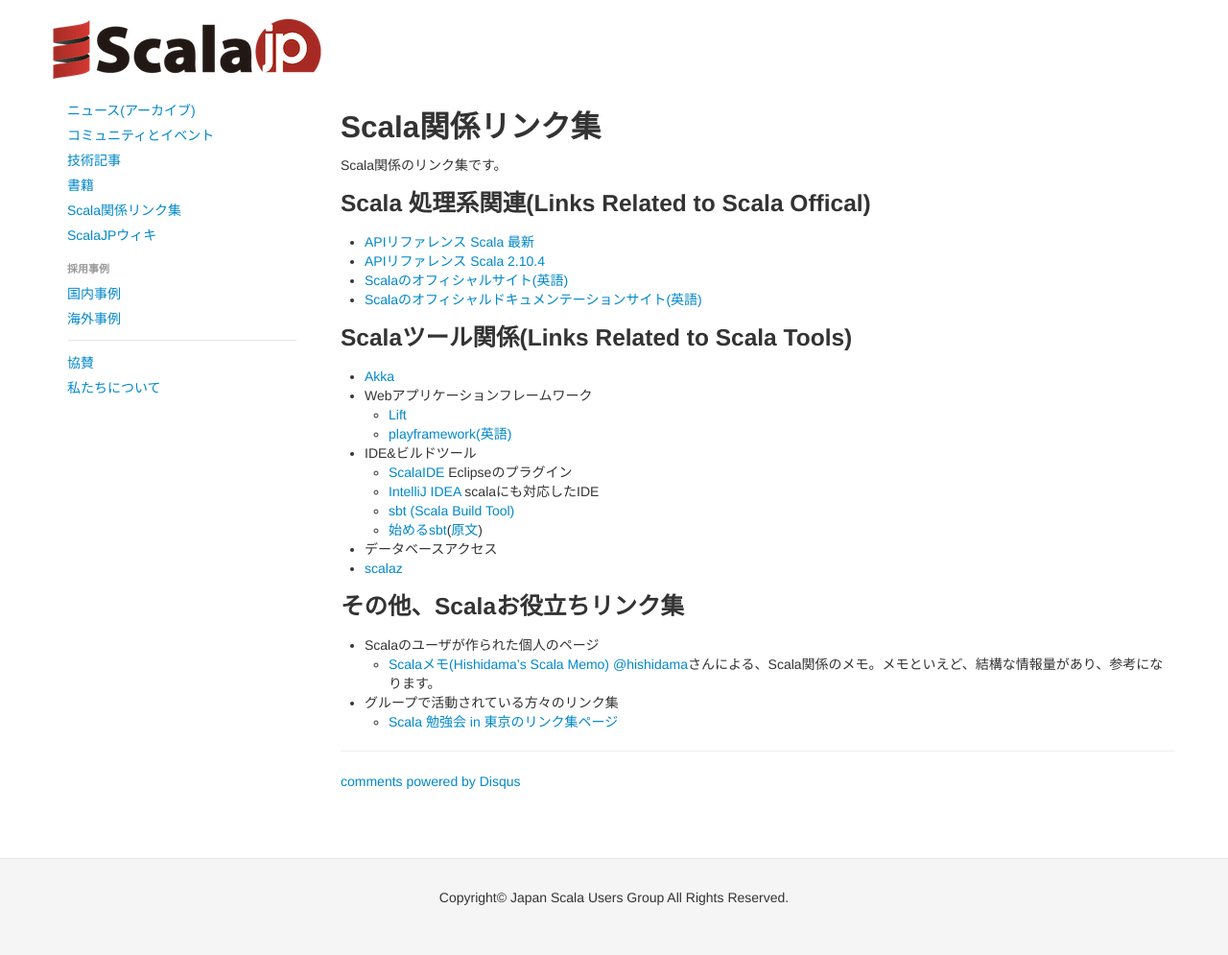
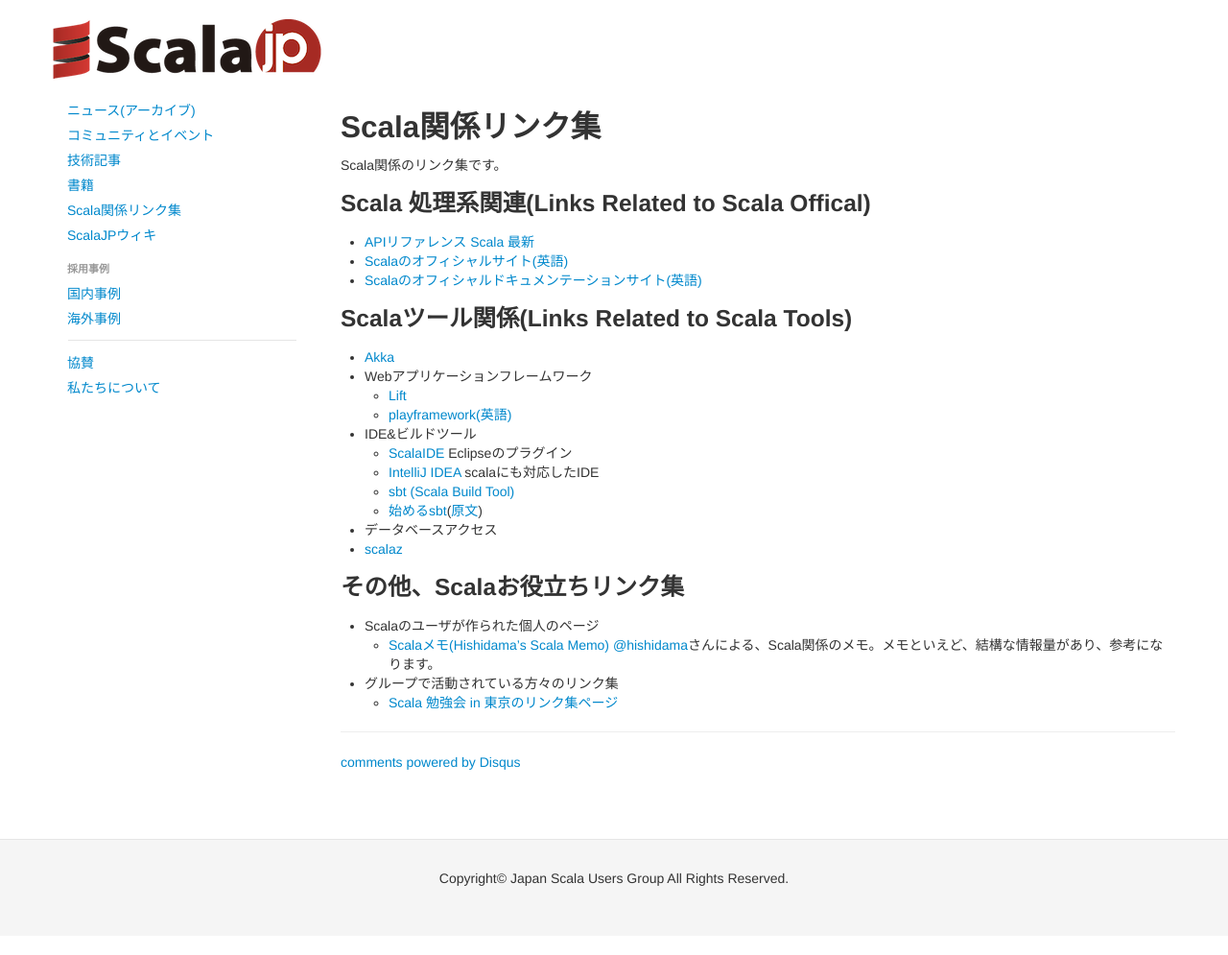
Before and after one commit to scalajp/scalajp, a Jekyll site: the page built from links.md, in a window 1280 px wide. Shown: the whole page at 96% size. Built offline with Jekyll 4.4.1, drawn with Linux system fonts in a browser that asks for light colours; nearby versions of some CDN libraries; Markdown is read by kramdown in place of the engine named in the settings; comment, search, counter and statistics services are not loaded.

Commit message:
Scaladocを最新版のリンクのみに変更(2.10.xを削除)

```diff
--- a/links.md
+++ b/links.md
@@ -11,7 +11,6 @@
 ### Scala 処理系関連(Links Related to Scala Offical)
 
 * [APIリファレンス Scala 最新](http://www.scala-lang.org/api/current/index.html)
-* [APIリファレンス Scala 2.10.4](http://www.scala-lang.org/api/2.10.4/index.html#package)
 * [Scalaのオフィシャルサイト(英語)](http://www.scala-lang.org/)
 * [Scalaのオフィシャルドキュメンテーションサイト(英語)](http://docs.scala-lang.org/)
 
```
